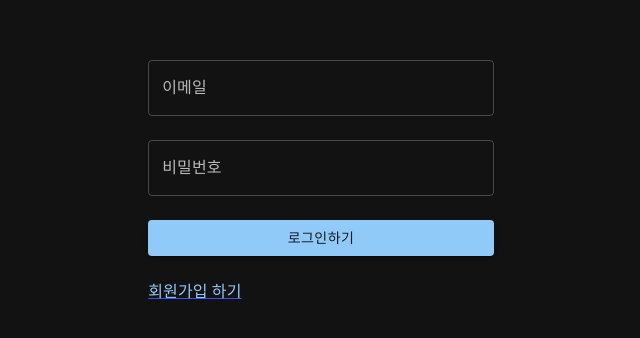
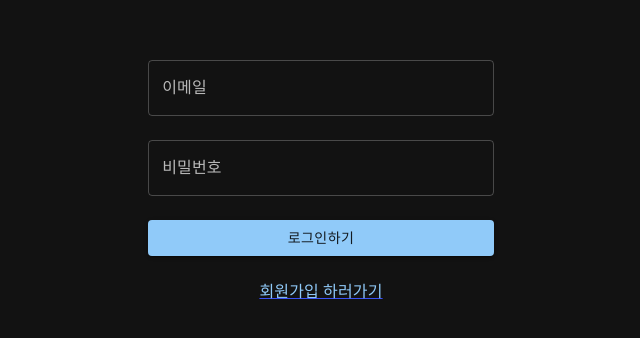
Before and after one commit to labyrinth30/chatter-ui, a React (Create React App) app: page /login in a window 1280 px wide. Shown: the part 218-556 px from the top of the page, without its empty margins (319-959 px from the left). Built offline with nearby package versions, Linux system fonts and the light colour scheme.

Commit message:
Chore: 회원가입, 로그인하러가기 css 수정

```diff
--- a/src/components/auth/Login.tsx
+++ b/src/components/auth/Login.tsx
@@ -5,8 +5,8 @@ import Auth from "./Auth";
 const Login = () => {
     return (
         <Auth submitLabel="로그인하기" onSubmit={async () => {}} >
-            <Link to="/signup">
-            <MUILink>회원가입 하기</MUILink>
+            <Link to="/signup" style={{ alignSelf: "center" }}>
+            <MUILink>회원가입 하러가기</MUILink>
             </Link>
         </Auth>
     )
--- a/src/components/auth/Signup.tsx
+++ b/src/components/auth/Signup.tsx
@@ -5,8 +5,8 @@ import Auth from "./Auth";
 const Signup = () => {
     return (
         <Auth submitLabel="회원가입하기" onSubmit={async () => { }} >
-            <Link to="/login">
-                <MUILink>로그인 하기</MUILink>
+            <Link to="/login" style={{ alignSelf: "center" }}>
+                <MUILink>로그인 하러가기</MUILink>
             </Link>
         </Auth>
     )
```
